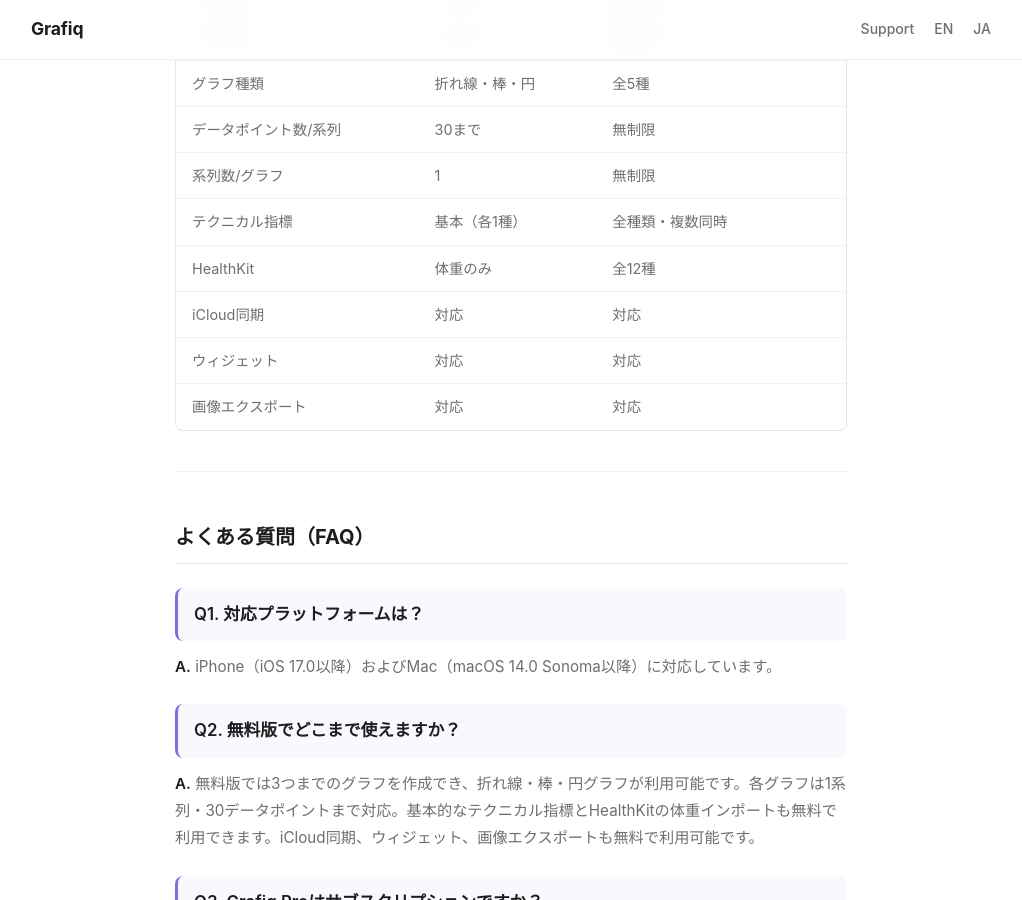
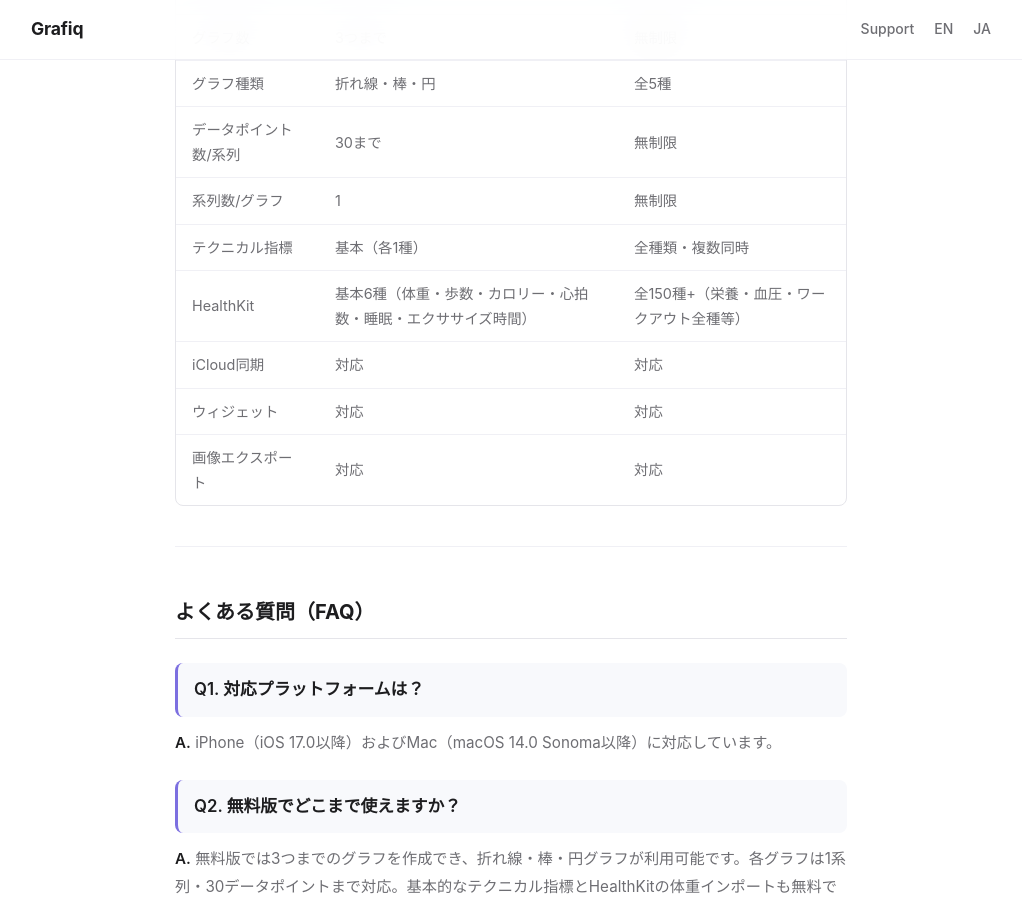
Before and after one commit to AliveDesign-JP/grafiq-docs, a Jekyll site: the page built from support-ja.md, in a window 1280 px wide and 900 px high, scrolled down 1210 px. Shown: the whole window, without its empty margins (129-1151 px from the left). Built offline with Jekyll 4.4.1, drawn with Linux system fonts in a browser that asks for light colours.

Commit message:
fix: HealthKit Free 制限を6種に更新

```diff
--- a/support-ja.md
+++ b/support-ja.md
@@ -48,7 +48,7 @@ lang: ja
 | データポイント数/系列 | 30まで | 無制限 |
 | 系列数/グラフ | 1 | 無制限 |
 | テクニカル指標 | 基本（各1種） | 全種類・複数同時 |
-| HealthKit | 体重のみ | 全12種 |
+| HealthKit | 基本6種（体重・歩数・カロリー・心拍数・睡眠・エクササイズ時間） | 全150種+（栄養・血圧・ワークアウト全種等） |
 | iCloud同期 | 対応 | 対応 |
 | ウィジェット | 対応 | 対応 |
 | 画像エクスポート | 対応 | 対応 |
```
